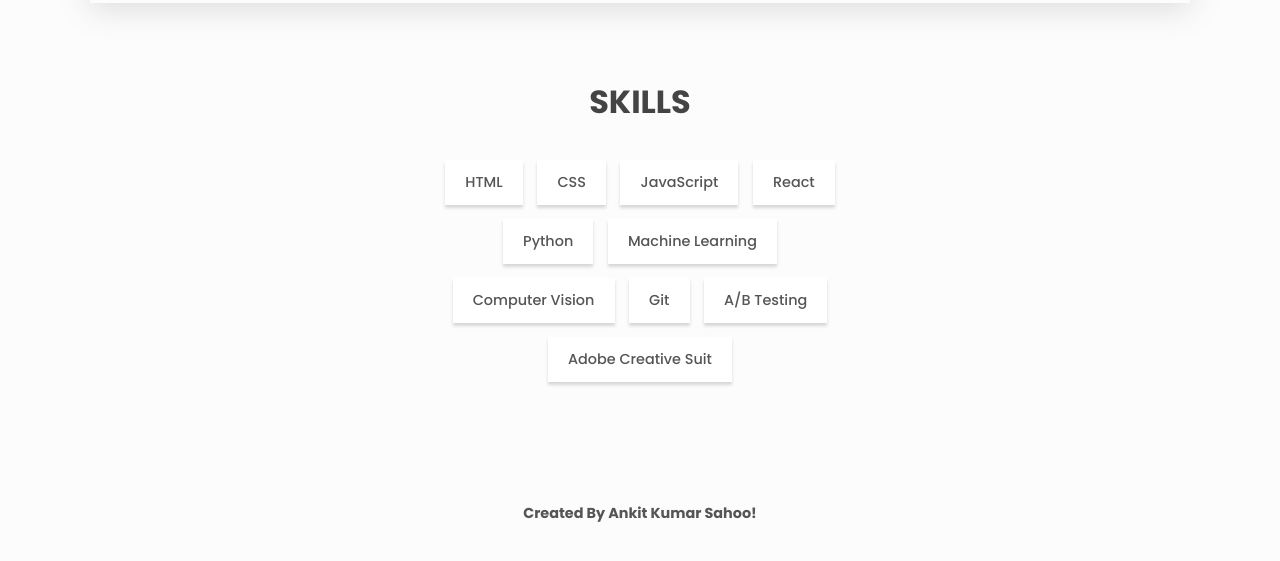
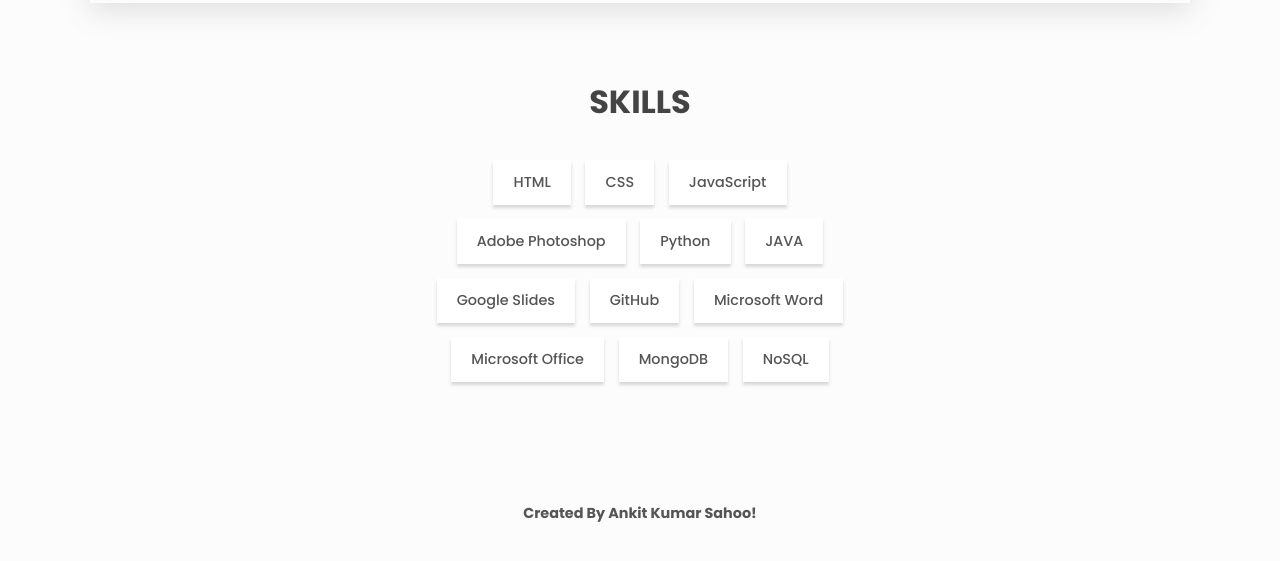
Before and after one commit to possibilities100/Portfolio_website, a plain HTML site: page index.html in a window 1280 px wide. Shown: the part 3114-3675 px from the top of the page. Drawn offline with Linux system fonts and the light colour scheme.

Commit message:
Update index.html

```diff
--- a/index.html
+++ b/index.html
@@ -287,13 +287,15 @@
           <li class="skills__list-item btn btn--plain">HTML</li>                        <!--You can fill in the elective course and you can remove extras-->
           <li class="skills__list-item btn btn--plain">CSS</li>
           <li class="skills__list-item btn btn--plain">JavaScript</li>
-          <li class="skills__list-item btn btn--plain">React</li>
+          <li class="skills__list-item btn btn--plain">Adobe Photoshop</li>
           <li class="skills__list-item btn btn--plain">Python</li>
-          <li class="skills__list-item btn btn--plain">Machine Learning</li>
-          <li class="skills__list-item btn btn--plain">Computer Vision</li>
-          <li class="skills__list-item btn btn--plain">Git</li>
-          <li class="skills__list-item btn btn--plain">A/B Testing</li>
-          <li class="skills__list-item btn btn--plain">Adobe Creative Suit</li>
+          <li class="skills__list-item btn btn--plain">JAVA</li>
+          <li class="skills__list-item btn btn--plain">Google Slides</li>
+          <li class="skills__list-item btn btn--plain">GitHub</li>
+          <li class="skills__list-item btn btn--plain">Microsoft Word</li>
+          <li class="skills__list-item btn btn--plain">Microsoft Office</li>
+          <li class="skills__list-item btn btn--plain">MongoDB</li>
+          <li class="skills__list-item btn btn--plain">NoSQL</li>
         </ul>
       </section>
     <footer class="footer">
@@ -301,7 +303,7 @@
         href=""
         class="link footer__link"
       >
-        Created By Ankit Kumar Sahoo! <!-- edit it to your name -->
+        Created By Ankit Kumar Sahoo!
       </a>
     </footer>
 
```
